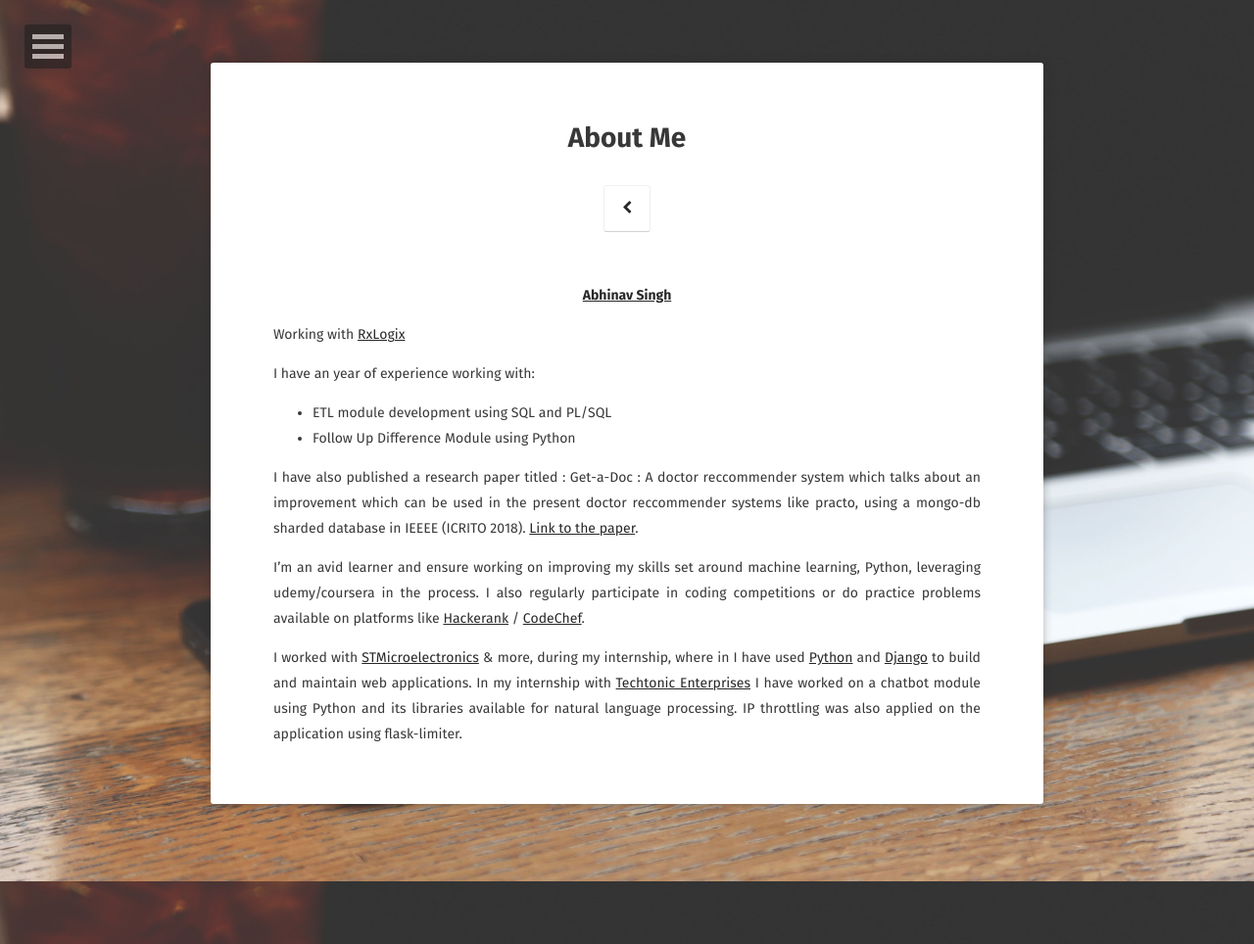
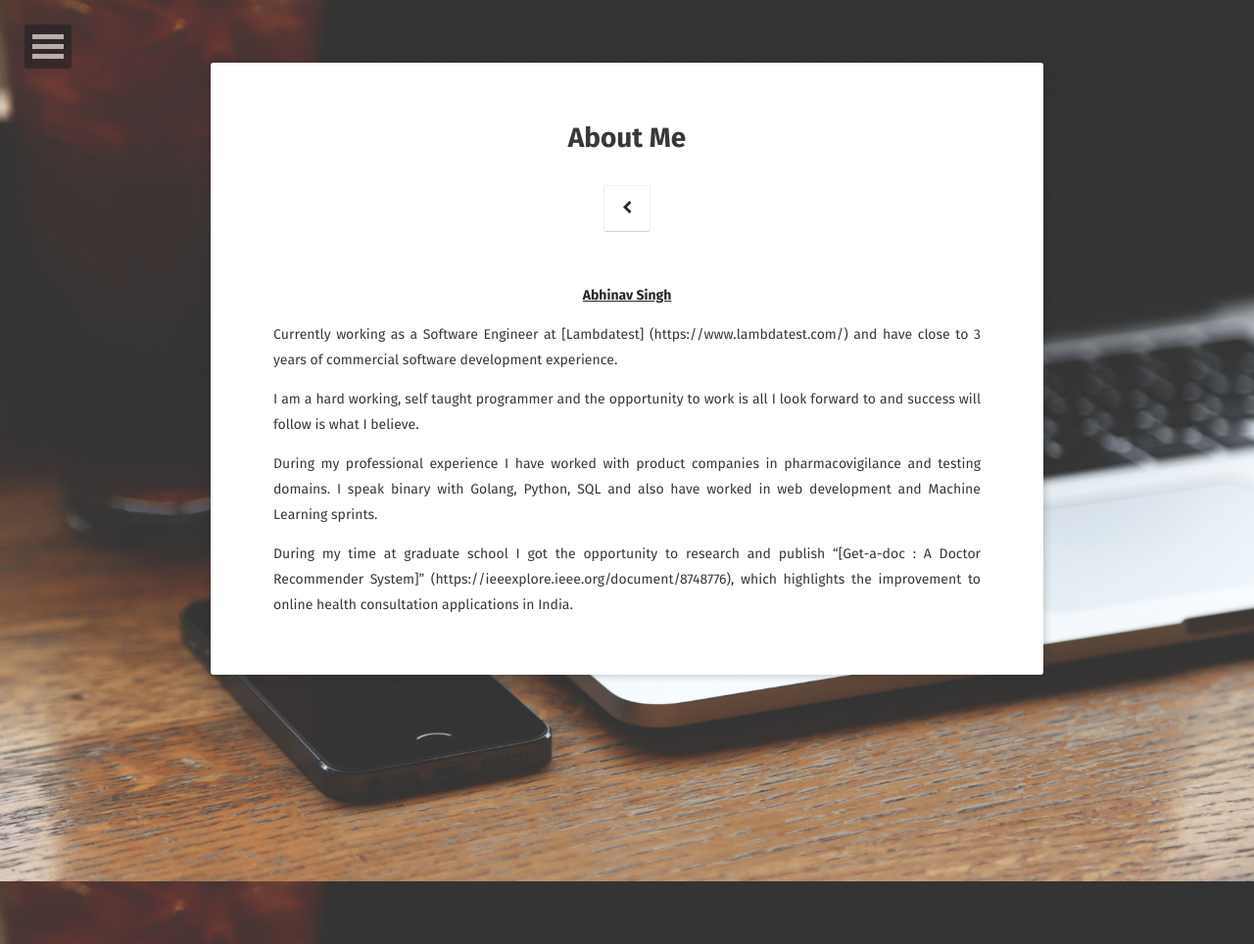
Before and after one commit to sudoabhinav/sudoabhinav.github.io, a Jekyll site: the page built from about/index.md, in a window 1280 px wide. Shown: the whole page at 98% size. Built offline with Jekyll 4.4.1, drawn with Linux system fonts in a browser that asks for light colours; some web fonts are replaced.

Commit message:
Update about page

```diff
--- a/about/index.md
+++ b/about/index.md
@@ -8,16 +8,11 @@ comments: false
 
 <center><a href="https://sudoabhinav.github.io"><b>Abhinav Singh</b></a> </center>
 
-Working with [RxLogix](https://www.rxlogix.com/en/)
+Currently working as a Software Engineer at [Lambdatest] (https://www.lambdatest.com/) and have close to 3 years of commercial software development experience.
 
+I am a hard working, self taught programmer and the opportunity to work is all I look forward to and success will follow is what I believe.
 
-I have an year of experience working with:
-- ETL module development using SQL and PL/SQL
-- Follow Up Difference Module using Python
+During my professional experience I have worked with product companies in pharmacovigilance and testing domains. I speak binary with Golang, Python, SQL and also have worked in web development and Machine Learning sprints.
 
-I have also published a research paper titled : Get-a-Doc : A doctor reccommender system which talks about an improvement which can be used in the present doctor reccommender systems like practo, using a mongo-db sharded database in IEEEE (ICRITO 2018).
-[Link to the paper](https://ieeexplore.ieee.org/document/8748776).
-
-I'm an avid learner and ensure working on improving my skills set around machine learning, Python, leveraging udemy/coursera in the process. I also regularly participate in coding competitions or do practice problems available on platforms like [Hackerank](https://www.hackerrank.com/sudoabhinav) / [CodeChef](https://www.codechef.com/users/abhinavs).
-
-I worked with [STMicroelectronics](https://www.st.com/content/st_com/en.html) & more, during my internship, where in I have used [Python](https://python.org) and [Django](https://www.djangoproject.com/) to build and maintain web applications. In my internship with [Techtonic Enterprises](https://www.wearetechtonic.com/) I have worked on a chatbot module using Python and its libraries available for natural language processing. IP throttling was also applied on the application using flask-limiter.
+During my time at graduate school I got the opportunity to research and publish “[Get-a-doc : A Doctor Recommender System]” (https://ieeexplore.ieee.org/document/8748776), which highlights the improvement to online health consultation
+applications in India.
```
